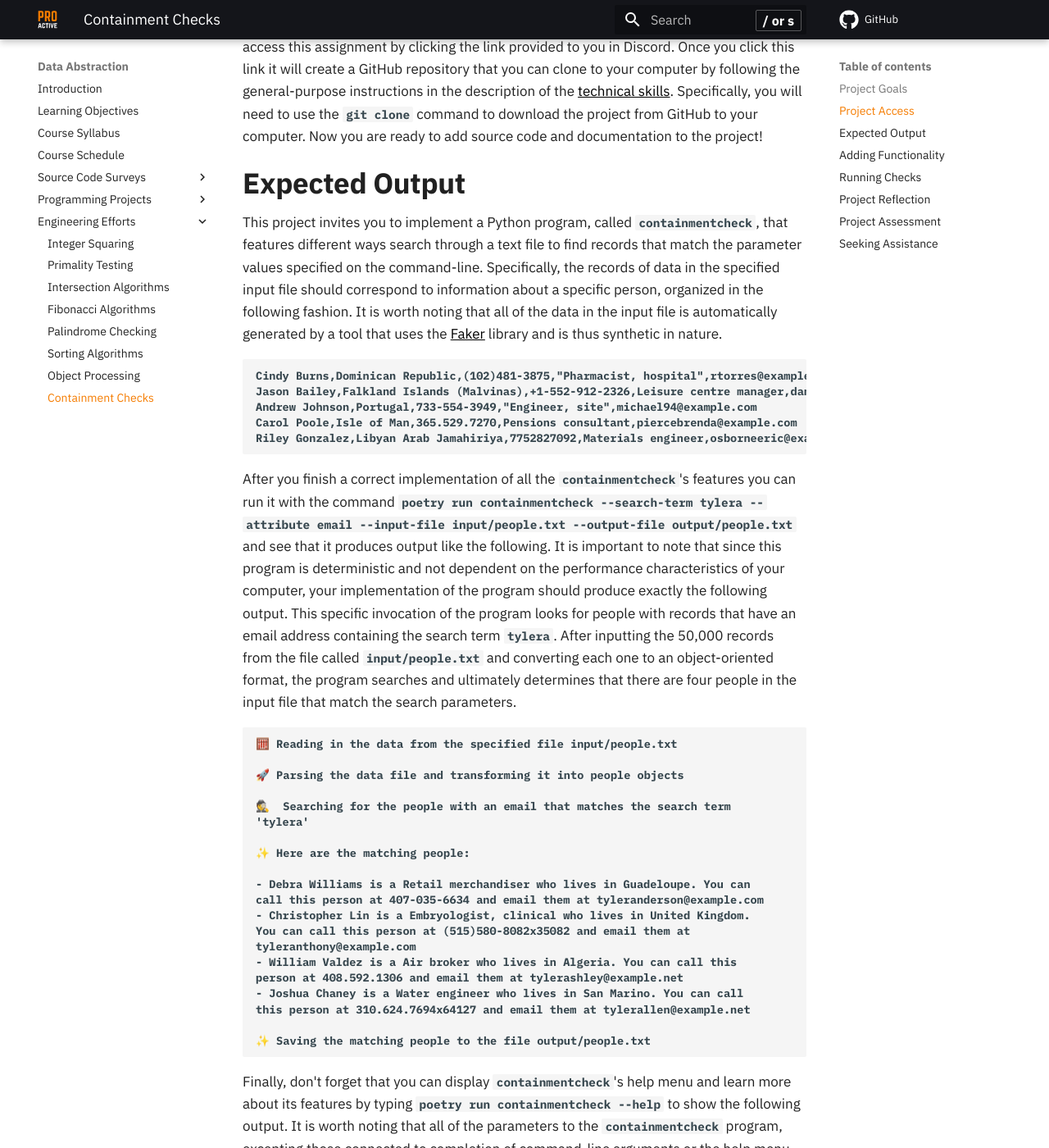
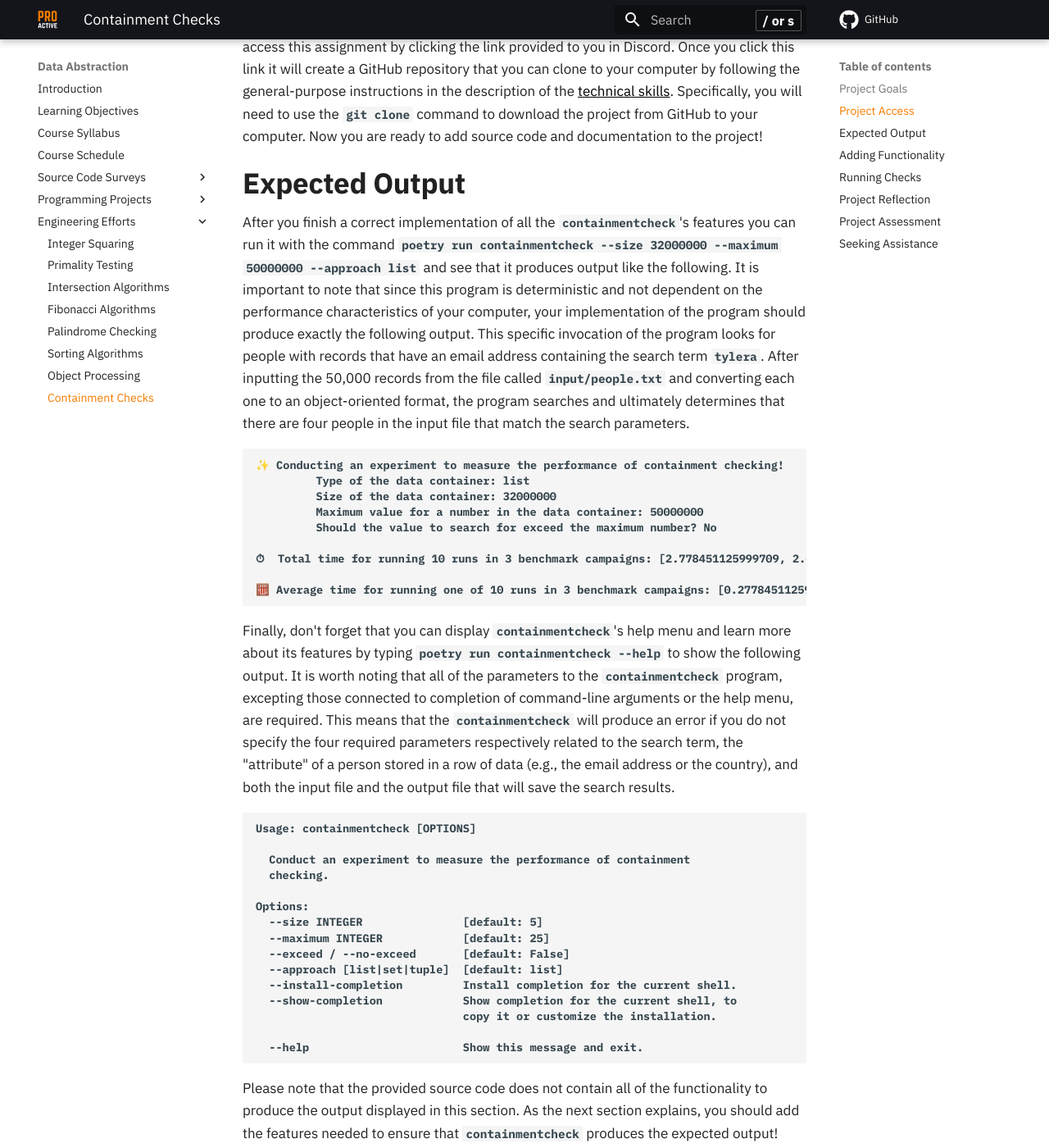
Before and after one commit to ProactiveProgrammers/www.proactiveprogrammers.com, an MkDocs documentation site: the page built from docs/data-abstraction/engineering-efforts/containment-checking.md, in a window 1280 px wide and 1400 px high, scrolled down 866 px. Shown: the whole window at 82% size. Built offline with MkDocs 1.6.1 and Material for MkDocs 9.7.7, drawn with Linux system fonts in a browser that asks for light colours; comment, search, counter and statistics services are not loaded; some of the changed text lies outside the part shown.

Commit message:
feat: Add the output examples to the containment-checking.

````diff
--- a/docs/data-abstraction/engineering-efforts/containment-checking.md
+++ b/docs/data-abstraction/engineering-efforts/containment-checking.md
@@ -40,57 +40,29 @@ project!
 
 ## Expected Output
 
-This project invites you to implement a Python program, called
-`containmentcheck`, that features different ways search through a text file to
-find records that match the parameter values specified on the command-line.
-Specifically, the records of data in the specified input file should correspond
-to information about a specific person, organized in the following fashion. It
-is worth noting that all of the data in the input file is automatically
-generated by a tool that uses the [Faker](https://github.com/joke2k/faker)
-library and is thus synthetic in nature.
+After you finish a correct implementation of all the `containmentcheck`'s
+features you can run it with the command `poetry run containmentcheck --size
+32000000 --maximum 50000000 --approach list` and see that it produces output
+like the following. It is important to note that since this program is
+deterministic and not dependent on the performance characteristics of your
+computer, your implementation of the program should produce exactly the
+following output. This specific invocation of the program looks for people with
+records that have an email address containing the search term `tylera`. After
+inputting the 50,000 records from the file called `input/people.txt` and
+converting each one to an object-oriented format, the program searches and
+ultimately determines that there are four people in the input file that match
+the search parameters.
 
 ```
-Cindy Burns,Dominican Republic,(102)481-3875,"Pharmacist, hospital",rtorres@example.org
-Jason Bailey,Falkland Islands (Malvinas),+1-552-912-2326,Leisure centre manager,daniel51@example.com
-Andrew Johnson,Portugal,733-554-3949,"Engineer, site",michael94@example.com
-Carol Poole,Isle of Man,365.529.7270,Pensions consultant,piercebrenda@example.com
-Riley Gonzalez,Libyan Arab Jamahiriya,7752827092,Materials engineer,osborneeric@example.net
-```
+✨ Conducting an experiment to measure the performance of containment checking!
+         Type of the data container: list
+         Size of the data container: 32000000
+         Maximum value for a number in the data container: 50000000
+         Should the value to search for exceed the maximum number? No
 
-After you finish a correct implementation of all the `containmentcheck`'s
-features you can run it with the command `poetry run containmentcheck
---search-term tylera --attribute email --input-file input/people.txt
---output-file output/people.txt` and see that it produces output like the
-following. It is important to note that since this program is deterministic and
-not dependent on the performance characteristics of your computer, your
-implementation of the program should produce exactly the following output. This
-specific invocation of the program looks for people with records that have an
-email address containing the search term `tylera`. After inputting the 50,000
-records from the file called `input/people.txt` and converting each one to an
-object-oriented format, the program searches and ultimately determines that
-there are four people in the input file that match the search parameters.
+⏱  Total time for running 10 runs in 3 benchmark campaigns: [2.778451125999709, 2.6102711579987954, 2.6405498099993565]
 
-```
-🧮 Reading in the data from the specified file input/people.txt
-
-🚀 Parsing the data file and transforming it into people objects
-
-🕵  Searching for the people with an email that matches the search term
-'tylera'
-
-✨ Here are the matching people:
-
-- Debra Williams is a Retail merchandiser who lives in Guadeloupe. You can
-call this person at 407-035-6634 and email them at tyleranderson@example.com
-- Christopher Lin is a Embryologist, clinical who lives in United Kingdom.
-You can call this person at (515)580-8082x35082 and email them at
-tyleranthony@example.com
-- William Valdez is a Air broker who lives in Algeria. You can call this
-person at 408.592.1306 and email them at tylerashley@example.net
-- Joshua Chaney is a Water engineer who lives in San Marino. You can call
-this person at 310.624.7694x64127 and email them at tylerallen@example.net
-
-✨ Saving the matching people to the file output/people.txt
+🧮 Average time for running one of 10 runs in 3 benchmark campaigns: [0.2778451125999709, 0.2610271157998795, 0.26405498099993563]
 ```
 
 Finally, don't forget that you can display `containmentcheck`'s help menu and
@@ -106,18 +78,19 @@ input file and the output file that will save the search results.
 ```
 Usage: containmentcheck [OPTIONS]
 
-  Input data about a person and then analyze and save it.
+  Conduct an experiment to measure the performance of containment
+  checking.
 
 Options:
-  --search-term TEXT    [required]
-  --attribute TEXT      [required]
-  --input-file PATH     [required]
-  --output-file PATH    [required]
-  --install-completion  Install completion for the current shell.
-  --show-completion     Show completion for the current shell, to copy it
-                        or customize the installation.
+  --size INTEGER               [default: 5]
+  --maximum INTEGER            [default: 25]
+  --exceed / --no-exceed       [default: False]
+  --approach [list|set|tuple]  [default: list]
+  --install-completion         Install completion for the current shell.
+  --show-completion            Show completion for the current shell, to
+                               copy it or customize the installation.
 
-  --help                Show this message and exit.
+  --help                       Show this message and exit.
 ```
 
 Please note that the provided source code does not contain all of the
````
